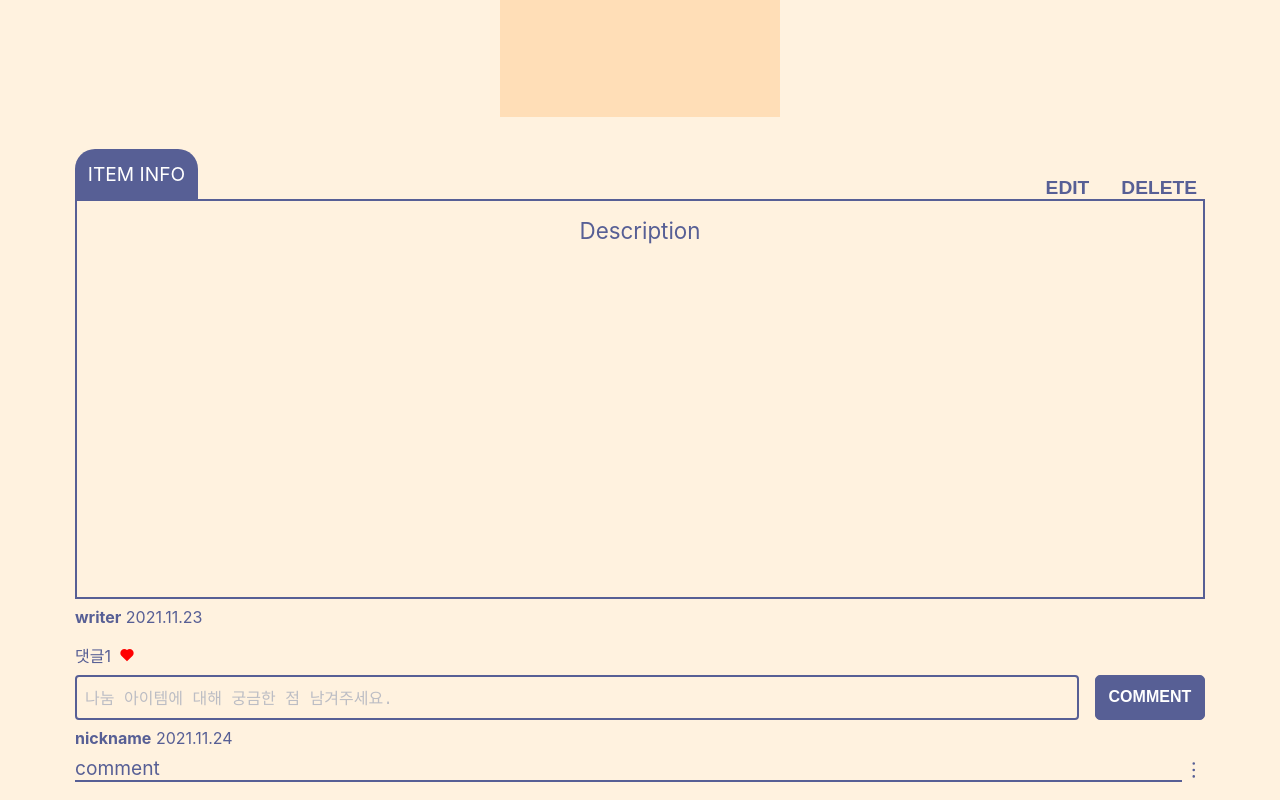
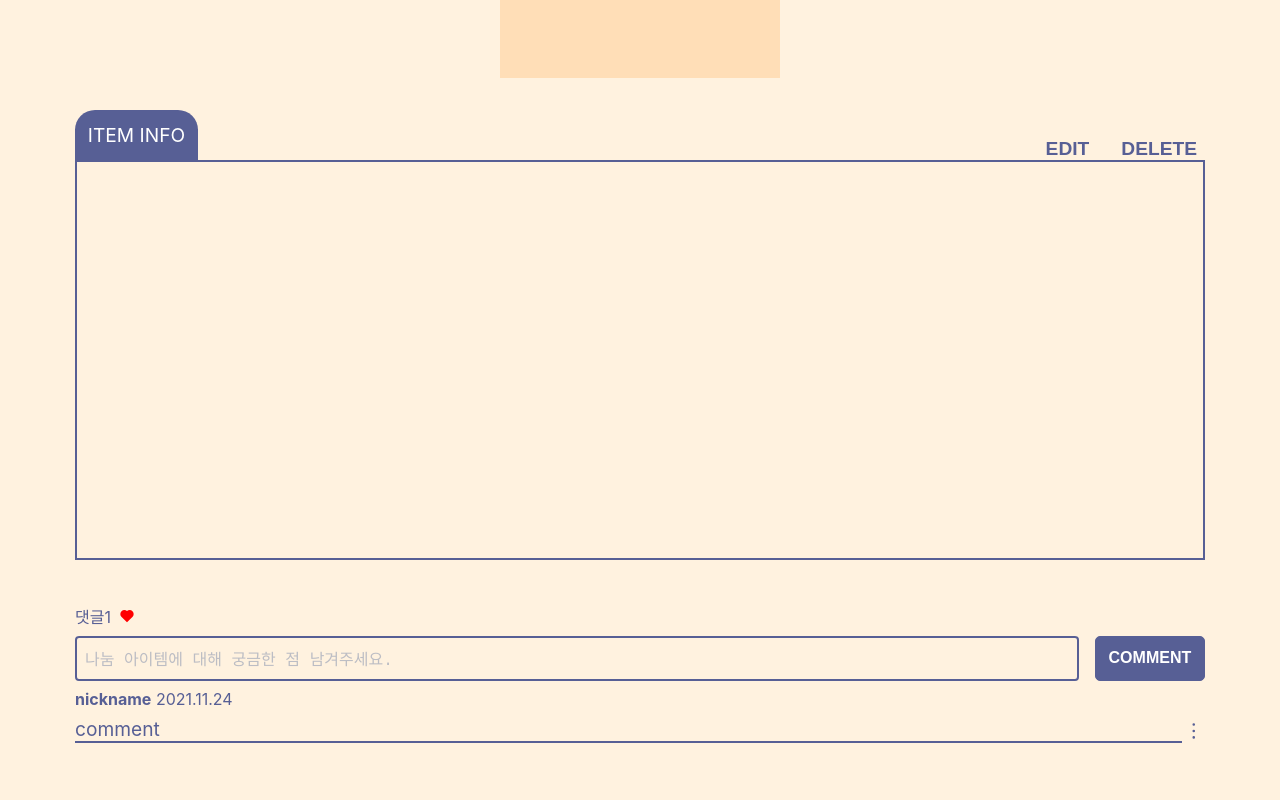
Before and after one commit to yjy1412/GongJang, a React (Create React App) app in the folder client/: page /postDetail/1 in a window 1280 px wide. Shown: the part 380-1180 px from the top of the page. Built offline with nearby package versions, Linux system fonts and the light colour scheme; no server answers.

Commit message:
feat : 글 작성 후 상세페이지에 나타내기

```diff
--- a/client/src/pages/PostDetail.js
+++ b/client/src/pages/PostDetail.js
@@ -1,11 +1,11 @@
-import React from 'react';
-// import { useHistory, useParams } from 'react-router-dom';
-// import { useDispatch, useSelector } from 'react-redux';
+import React, { useEffect } from 'react';
+import { useHistory, useParams } from 'react-router-dom';
+import { useDispatch, useSelector } from 'react-redux';
 import styled from 'styled-components';
 import Comments from '../components/postDetail/Comments';
 import ItemImgSlide from '../components/postDetail/ItemImgSlide';
-// import { fetchGetPostDetail, unloadPost, fetchRemovePost } from '../feature/postsSlece';
-// import { setOriginalPost } from '../feature/writeSlice';
+import { fetchGetPostDetail, unloadPost, fetchRemovePost } from '../feature/postSlice';
+import { setOriginalPost } from '../feature/writeSlice';
 
 const PostDetailBlock = styled.div`
   width: 1130px;
@@ -17,7 +17,7 @@ const PostDetailBlock = styled.div`
     h3 {
       text-align: center;
       width: 100%;
-      font-size: 2rem;
+      font-size: 1.8rem;
     }
   }
   .wrap {
@@ -59,11 +59,10 @@ const PostDetailBlock = styled.div`
 `;
 
 const PostDetail = () => {
-  /*
   const { id } = useParams();
   const dispatch = useDispatch();
   const history = useHistory();
-  const { post, error, loading, user } = useSelecter(({ post , user }) => ({
+  const { post, error, loading, user } = useSelector(({ post , user }) => ({
     post: post.post,
     error: post.error,
     loading: post.loading,
@@ -73,17 +72,16 @@ const PostDetail = () => {
   useEffect(() => {
     dispatch(fetchGetPostDetail(id));
     return () => {
-      dispatch(unloadPost);
+      dispatch(unloadPost());
     }
   },[dispatch, id])
 
-  const onEdit = () => {
-    dispatch(setOriginalPost(post));
-    history.push('/write');
-  }
+  // const onEdit = () => {
+  //   dispatch(setOriginalPost(post));
+  //   history.push('/write');
+  // }
 
-  const ownPost = (user && user.userInfo.nickname) === (post && post.writer.writer_nickname);
-  */
+  const ownPost = (user && user.userInfo.nickname) === (post && post?.writer.writer_nickname);
 
   // if(error){
   //   if(error.response && error.response.status === 404){
@@ -98,24 +96,26 @@ const PostDetail = () => {
   return (
     <PostDetailBlock>
       <div className="title">
-        <h3>Title</h3>
+        <h3>{post?.title}</h3>
       </div>
       <ItemImgSlide/>
       <div className="wrap">
         <div className="info">
           <p>ITEM INFO</p>
         </div>
-        <div className="btn-box">
-          <button>EDIT</button>
-          <button>DELETE</button>
-        </div>
+        { ownPost && (
+          <div className="btn-box">
+            <button>EDIT</button>
+            <button>DELETE</button>
+          </div>
+        )}
       </div>
       <div className="desc">
-        <p>Description</p>
+        <p>{post?.content}</p>
       </div>
       <div className="writer">
-        <span><b>writer</b></span>
-        <span> 2021.11.23</span>
+        <span><b>{post?.writer.writer_nickname}&nbsp;</b></span>
+        <span> {post?.createdAt.slice(0, 10)}</span>
       </div>
       <Comments/>
     </PostDetailBlock>
```
